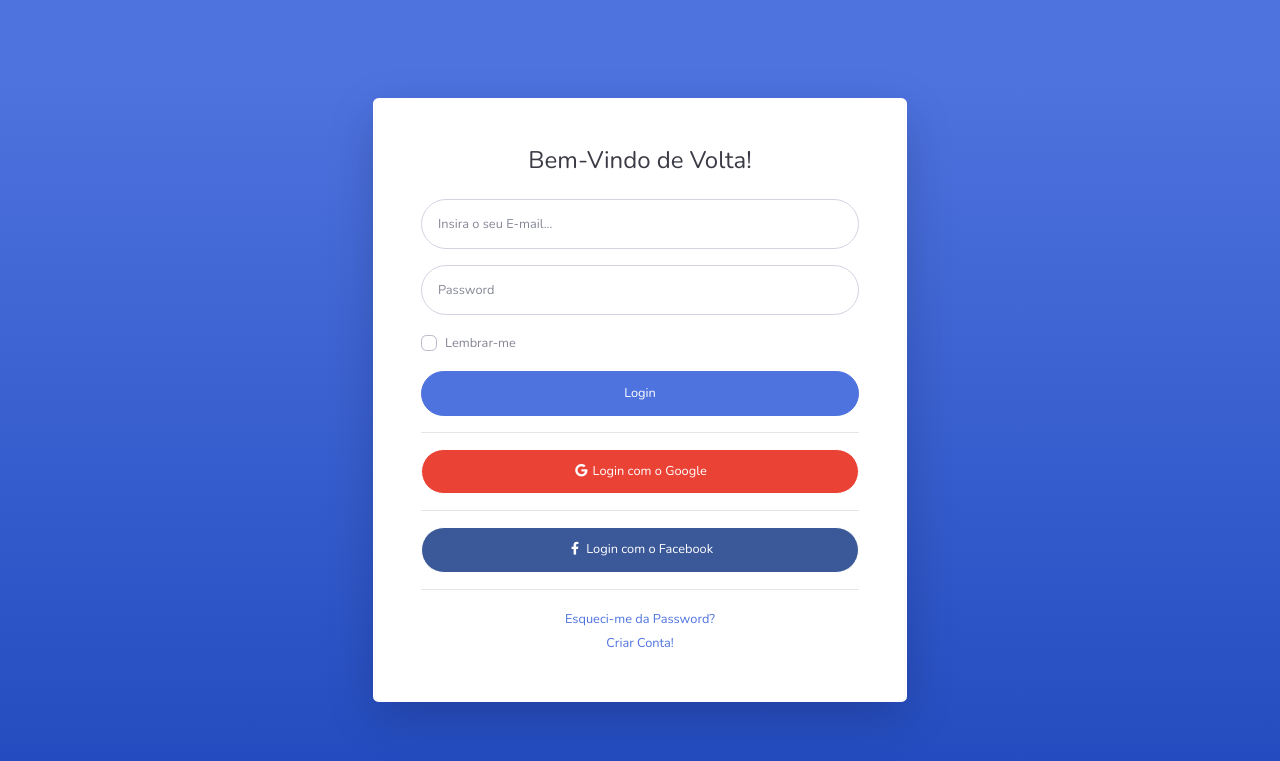
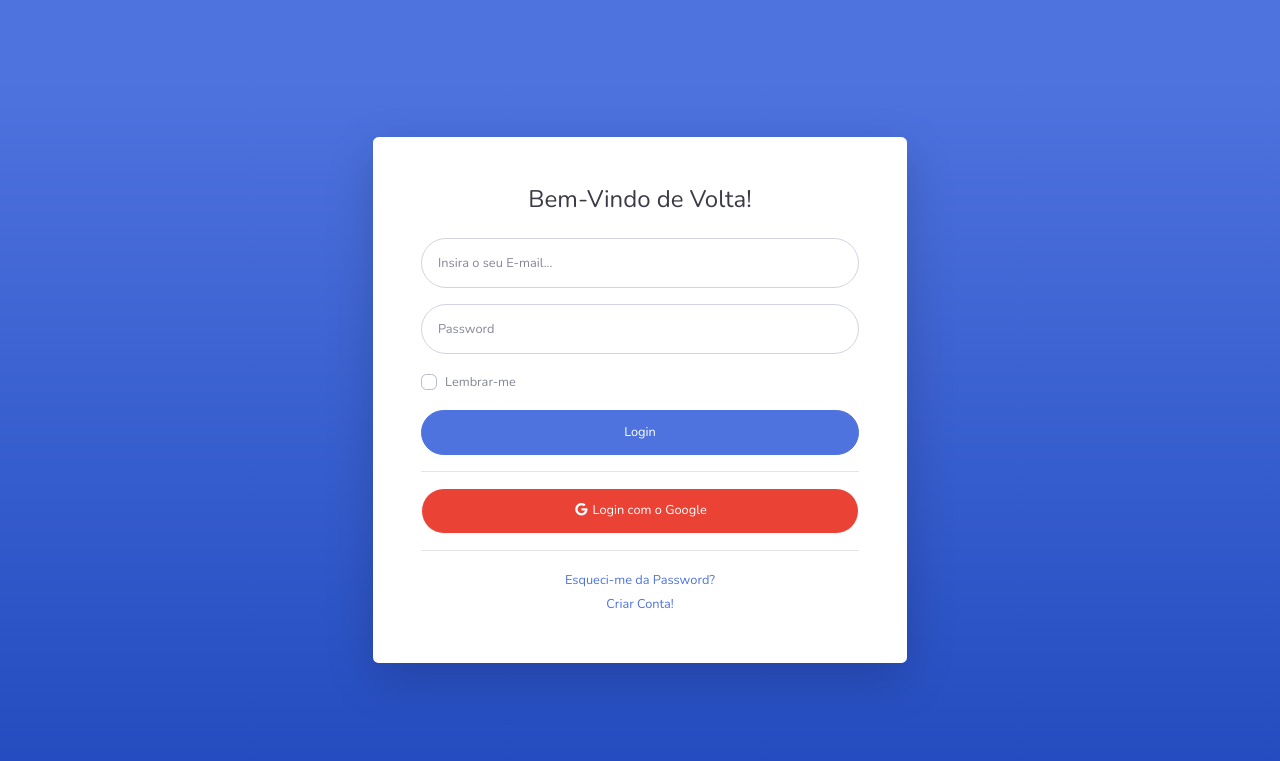
Before and after one commit to DiogooAlmeida/projeto-Iscte, a Django app: page /accounts/login/ in a window 1280 px wide. Shown: the top 761 px of the page. Run offline with Django 5.2, Linux system fonts and the light colour scheme; data comes from the database, SQL or seed files in the repository; both versions use the stored data as it was after the commit; some libraries are stand-ins or nearby versions.

Commit message:
atualizar

```diff
--- a/hackproof-main/hackproof/polls/templates/account/login.html
+++ b/hackproof-main/hackproof/polls/templates/account/login.html
@@ -56,10 +56,6 @@
                                         <a href="{% provider_login_url 'google' process='login' %}" class="btn btn-google btn-user btn-block">
                                             <i class="fab fa-google fa-fw"></i> Login com o Google
                                         </a>
-                                        <hr>
-                                        <a href="#" class="btn btn-facebook btn-user btn-block">
-                                            <i class="fab fa-facebook-f fa-fw"></i> Login com o Facebook
-                                        </a>
                                     </form>
                                     <hr>
                                     <div class="text-center">
--- a/hackproof-main/hackproof/polls/templates/account/signup.html
+++ b/hackproof-main/hackproof/polls/templates/account/signup.html
@@ -56,9 +56,6 @@
                                     <a href="{% provider_login_url 'google' process='login' %}" class="btn btn-google btn-user btn-block">
                                         <i class="fab fa-google fa-fw"></i> {% trans "Registar com o Google" %}
                                     </a>
-                                    <a href="#" class="btn btn-facebook btn-user btn-block">
-                                        <i class="fab fa-facebook-f fa-fw"></i> {% trans "Registar com o Facebook" %}
-                                    </a>
                                     <hr>
                                     <div class="text-center">
                                         <a class="small" href="{% url 'account_reset_password' %}">{% trans "Esqueceste-te da Password?" %}</a>
```
Also changed, not shown: hackproof-main/hackproof/db.sqlite3.
